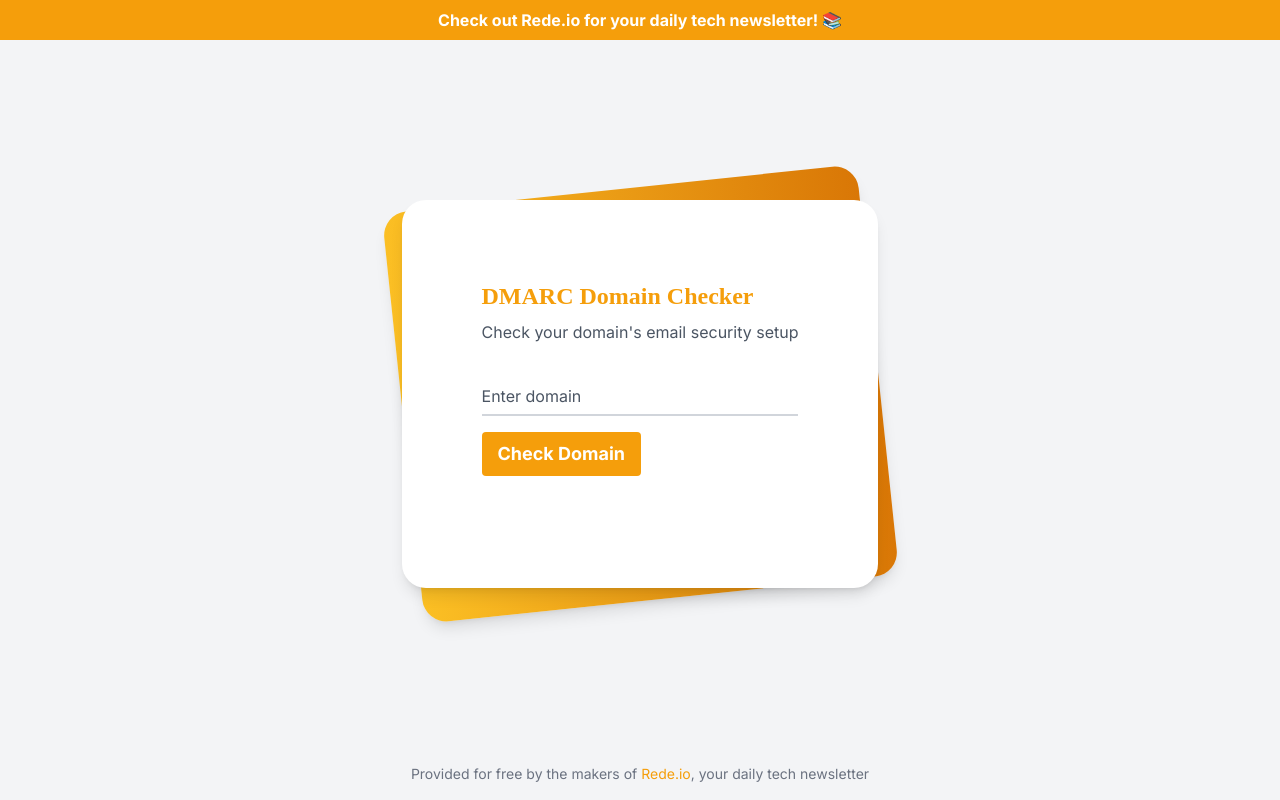
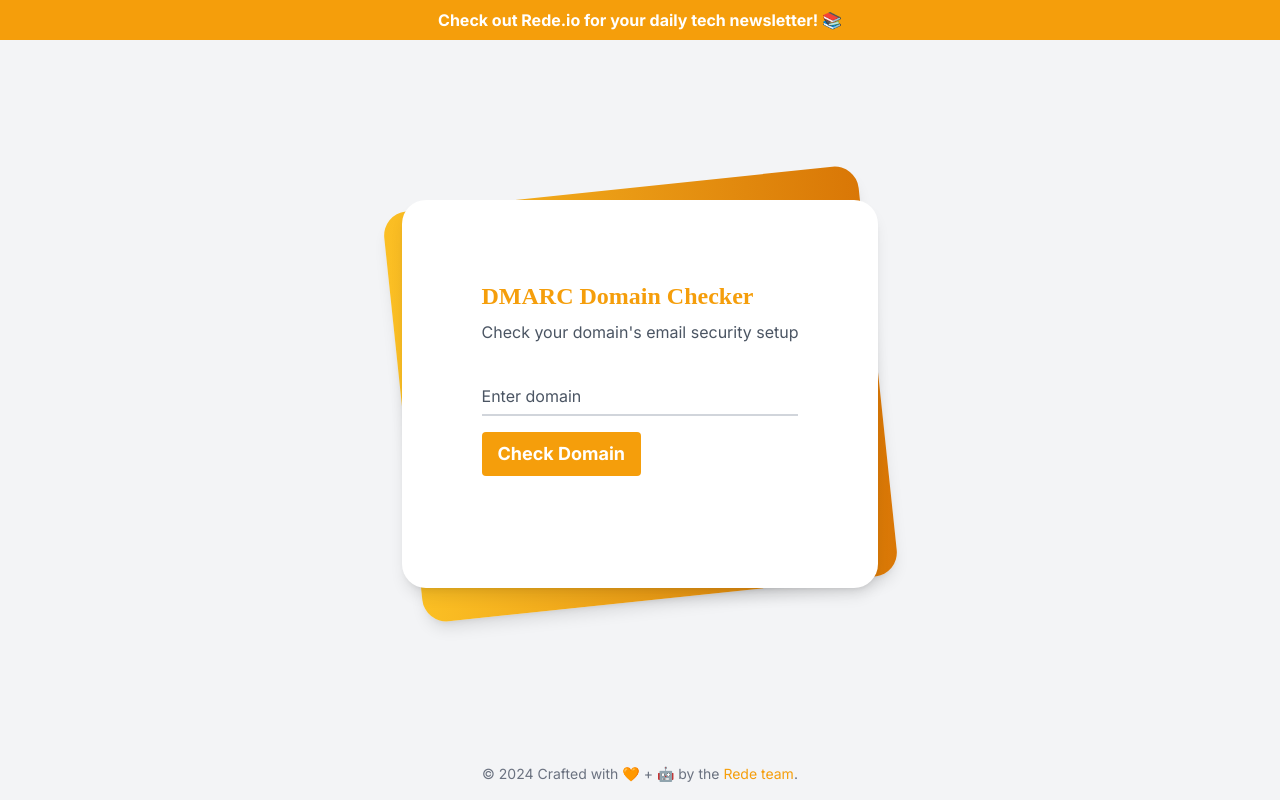
Before and after one commit to renedeanda/dmarc.makr.io, a Next.js app: page / in a window 1280 px wide. Built offline with nearby package versions, Linux system fonts and the light colour scheme; a web font is replaced by a local one.

Commit message:
eslint improve

```diff
--- a/src/app/page.tsx
+++ b/src/app/page.tsx
@@ -85,7 +85,7 @@ export default function Home() {
         </div>
       </div>
       <footer className="text-center text-gray-500 text-sm py-4">
-        Provided for free by the makers of <a href="https://rede.io/?utm_source=dmarc" className="text-amber-500 hover:underline">Rede.io</a>, your daily tech newsletter
+        © 2024 Crafted with 🧡 + 🤖 by the <a href="https://rede.io/?utm_source=dmarc" className="text-amber-500 hover:underline">Rede team</a>.
       </footer>
     </main>
   );
```
Also changed, not shown: .eslintrc.json.
